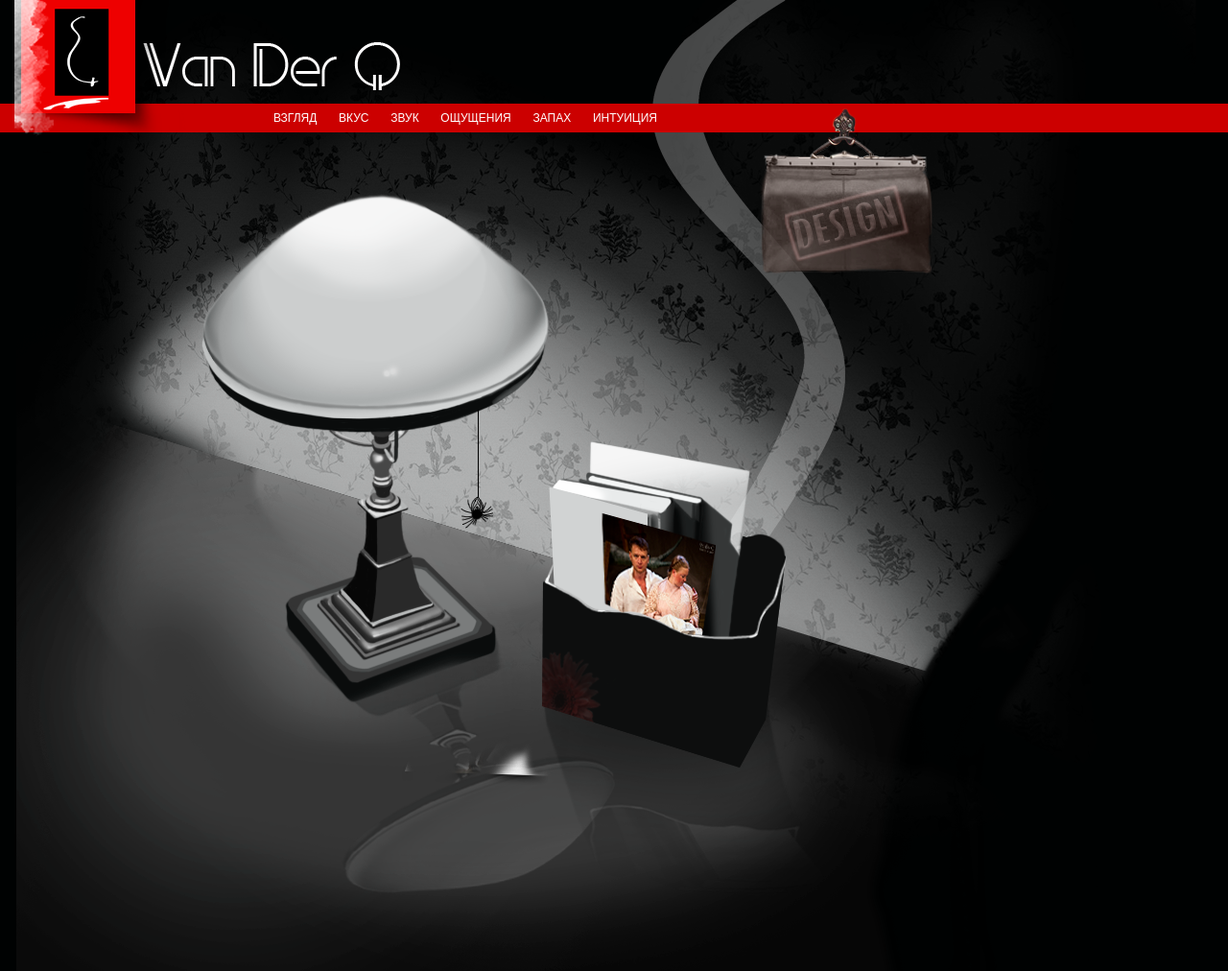
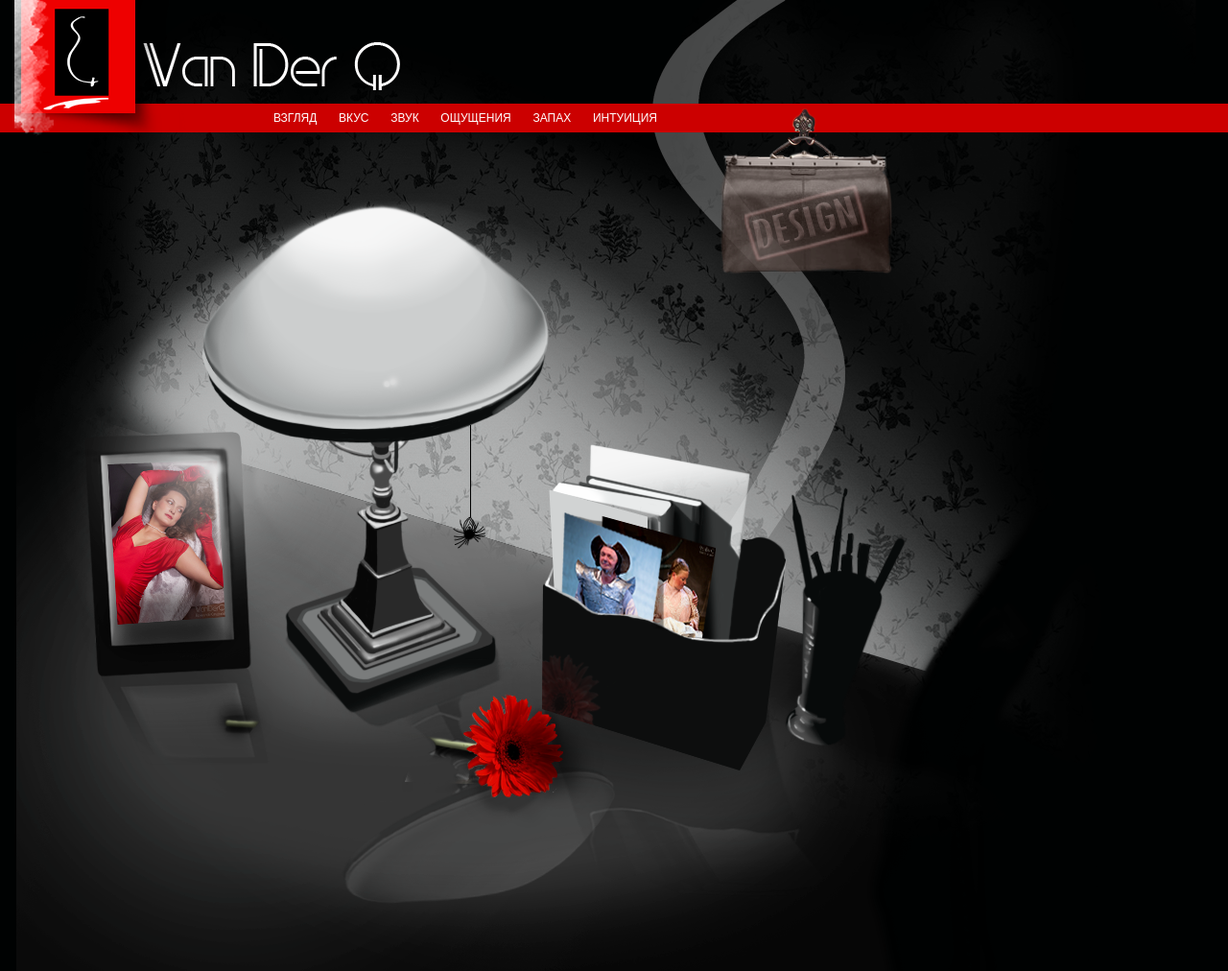
Before and after one commit to Buhanov-Dima/vander.local, a PHP site: page / in a window 1280 px wide. Shown: the whole page at 96% size. Run offline with PHP 8.4, Linux system fonts and the light colour scheme.

Commit message:
Убраны height. Вся расположуха через margin. Пофикшен баг со ссылками(теперь работают)

```diff
--- a/css/style.css
+++ b/css/style.css
@@ -9,25 +9,14 @@ a:link {
 	text-decoration: none;
 }
 
-#стол{
-	position: relative;
-	left: 0px;
-	top: -1280px;
-	z-index: 1;
-}
 .cnt {
 	max-width: 1250px;
 	margin: 0 auto;
-}
 
-.logo{
-	position: relative;
-	z-index: 3;
 }
 
 .main_menu {
 	background-color: rgb(204,0,0);
-	position: relative;
 }
 
 .menu {
@@ -52,10 +41,10 @@ a:link {
 	height: 900px;
 }
 .bag{
+	max-width: 197px;
+	height: auto;
+	margin: -26px 320px 0 auto;
 
-	width: auto;
-	height: 170px;
-	margin: -26px 0px 0 775px;
 }
 
 #hook{
@@ -69,19 +58,48 @@ a:link {
 	z-index:1;
 }
 .lamp{
-	margin: -80px 0 0 195px;
+	position:absolute;
+	max-width: 432px;
+	margin: -100px 0 0 195px;
 
 }
 #lamp{
-	height: 225px;
+	position: relative;
 }
 #pipe{
-	margin: 0 0 0 285px;
-	padding: 0;
+	position: absolute;
+	top:0;
+	left: 0;
+	margin: 230px 0 0 280px;
+	width: 1px;
+	height: 96px;
+	background-color: black;
 }
 #spider{
-	margin: -10px 0 0 270px;
+	position: absolute;
+	top:0;
+	left: 0;
+	margin: 325px 0 0 262px;
 }
-#organizer{
-	margin: -95px 0 0 550px;
+.organizer{
+	position: absolute;
+	margin: 150px 0 0 550px;
 }
+#organizer_photo{
+	position: absolute;
+	top:0;
+	left: 0;
+	margin: 70px 0 0 20px;
+}
+.pensil_box{
+	margin: 195px 320px 0 auto;
+	max-width: 128px;
+}
+.photo_border{
+	display: inline-block;
+	margin: -540px 0 0 0;
+}
+.flower{
+	position: relative;
+	margin: -120px 0 0 200px;
+}
--- a/index.php
+++ b/index.php
@@ -40,14 +40,27 @@
 				<img src="img/lamp.png" alt="">
 			</div>
 			<div id="pipe">
-				<img src="img/pipe.png" alt="">
 			</div>
 			<div id="spider">
 				<img src="img/spider.png" alt="">
 			</div>
 		</div>
-		<div id="organizer">
-			<img src="img/organizer.png" alt="">
+		<div class="organizer">
+			<div id="organizer_main">
+				<img src="img/organizer.png" alt="">
+			</div>
+			<div id="organizer_photo">
+				<img src="img/photo_org1.png" alt="">
+			</div>
+		</div>
+		<div class="pensil_box">
+			<img src="img/pensil_box.png" alt="">
+		</div>
+		<div class="photo_border">
+			<img src="img/photo_border.png" alt="">
+		</div>
+		<div class="flower">
+			<img src="img/flower.png" alt="">
 		</div>
 	</div>
 </main>
```
Also changed, not shown: img/photo_border.png (renamed from img/fhoto_border.png), img/photo_org1.png (added), img/photo_org2.png (added).
